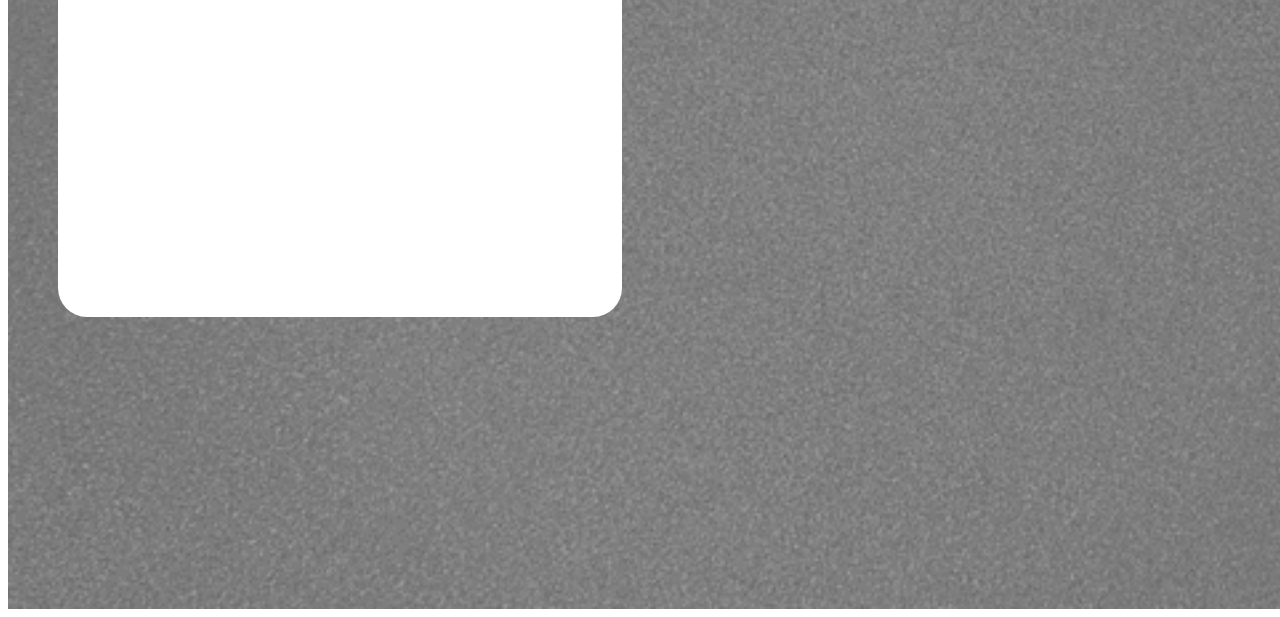
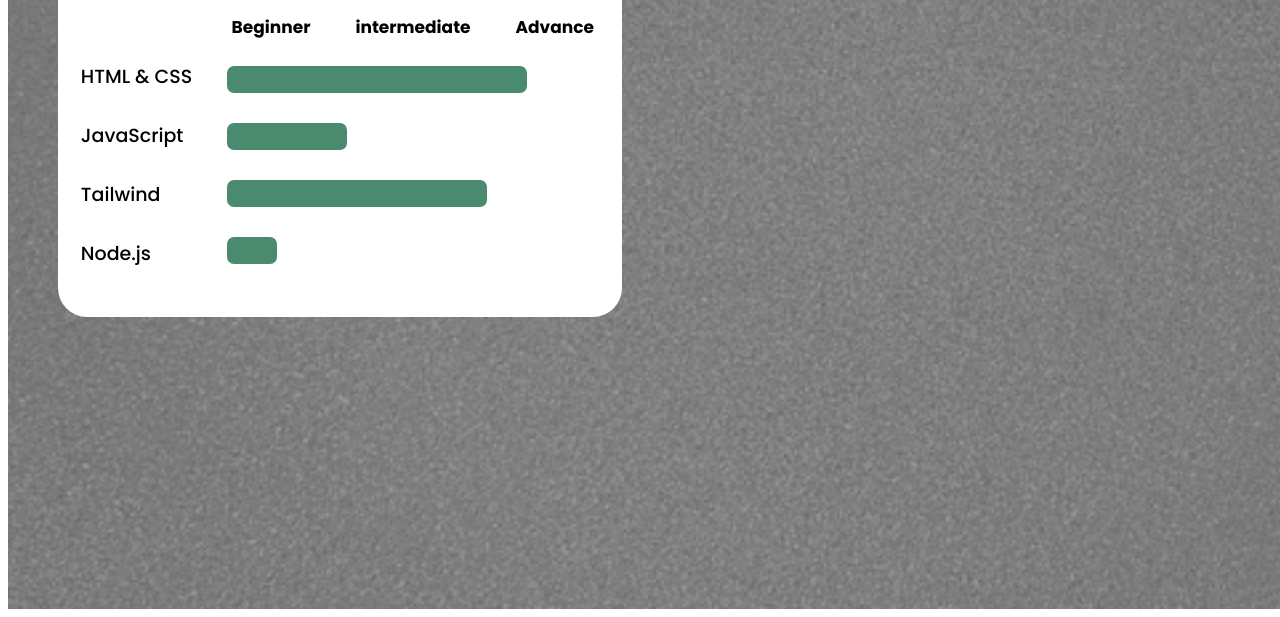
Before and after one commit to Seanjohnferesi/SEAFER25532_FTO2506_GroupB_Seanjohnferesi_SDF_Portfolio_Piece, a plain HTML site: page index.html in a window 1280 px wide. Shown: the part 508-1125 px from the top of the page. Drawn offline with Linux system fonts and the light colour scheme; a web font is replaced by a local one.

Commit message:
added profiency levels and relevant info

```diff
--- a/index.html
+++ b/index.html
@@ -21,7 +21,7 @@
             <div class="profile-info-container">
                 <div class="profile-info">
                     <h1>Sean John Feresi</h1>
-                    <p class="bio">I’m a web development student with intermediate HTML, CSS, and Tailwind CSS skills. I focus on building responsive, clean layouts while improving my JavaScript. With strong attention to detail and a desire to grow, I enjoy crafting user-friendly pages through hands-on learning.</p>
+                    <p class="bio">I'm a web development student with intermediate HTML, CSS, and Tailwind CSS skills. I focus on building responsive, clean layouts while improving my JavaScript. With strong attention to detail and a desire to grow, I enjoy crafting user-friendly pages through hands-on learning.</p>
                 </div>
             </div>
 
@@ -30,6 +30,41 @@
         <div class="proficiency">
             <div class="proficiency-info">
                 <h2>Proficiency</h2>
+
+                <div class="proficiency-stats">
+                    <div class="levels">
+                        <h4 class="beginner">Beginner</h4>
+                        <h4 class="intermediate">intermediate</h4>
+                        <h4 class="advance">Advance</h4>
+                    </div>
+
+
+                    <div class="proficiency-levels">
+
+                        <div class="proficiency-names">
+                            <ul>
+                                <li>HTML & CSS</li>
+                            </ul>
+
+                            <ul>
+                                <li>JavaScript</li>
+                            </ul>
+                            <ul>
+                                <li>Tailwind</li>
+                            </ul>
+                            <ul>
+                                <li>Node.js</li>
+                            </ul>
+                        </div>
+
+                        <div class="proficiency-bars">
+                            <div class="html-css-bar"></div>
+                            <div class="js-bar"></div>
+                            <div class="tailwind-bar"></div>
+                            <div class="node-js-bar"></div>
+                        </div>
+                    </div>
+                </div>
             </div>
         </div>
     </header>
--- a/styles.css
+++ b/styles.css
@@ -10,6 +10,8 @@
     height: 1009px;
     padding: 3.125rem;
 }
+
+@layer profile{
 
 .profile-card{
     display: flex;
@@ -46,6 +48,9 @@
     margin: 0;
     color:#5C5C5C;
 }
+}
+
+@layer proficiency{
 
 .proficiency{
     box-sizing: border-box;
@@ -59,56 +64,65 @@
 
 h2{
     font-weight: 500;
+    font-size: 34px;
+    margin: 0;
+    margin-bottom: 10px;
 }
 
-.proficiency-levels{
+.levels{
     display: flex;
+    font-size: 17px;
     justify-content: end;
 }
 
 .beginner, .intermediate, .advance{
-    margin-left: 50px;
-    line-height: 150%;
+    margin-left: 45px;
+
 }
 
-.proficiency-labels{
+.proficiency-names{
     display: flex;
     flex-direction: column;
-    font-weight: 600;
-    gap: 30px
+    gap: 30px;
+    justify-self: center;
 }
 
-.proficiency-labels > ul{
+.proficiency-names > ul{
     list-style-type: none;
     margin: 0;
+    margin-left: -40px;
     padding: 0;
-    margin-left: 25px;
+    font-weight: 500;
+    font-size: 19px;
 }
 
-.proficiency-section{
-    display: flex;
-   align-items: center;
-   justify-content: space-between;
+.proficiency-levels{
+   display: grid;
+   grid-template-columns: 141px 321px;
+
 }
 
 .proficiency-bars{
     display: flex;
     flex-direction: column;
-    gap: 20px
+    gap: 30px;
+    justify-content: center;
 }
 
 .html-css-bar{
-    width: 200px;
+    width: 300px;
     height: 27px;
     border-radius: 7px;
     background-color: #4A8B70;
+    grid-column: 1/ -1;
 }
 
 .js-bar{
-    width: 230px;
+    width: 120px;
     height: 27px;
     border-radius: 7px;
     background-color: #4A8B70;
+    grid-column: 1/ -1;
 }
 
 .tailwind-bar{
@@ -116,12 +130,19 @@
     height: 27px;
     border-radius: 7px;
     background-color: #4A8B70;
+    grid-column: 1/ -1;
 }
 
 .node-js-bar{
-    width: 100px;
+    width: 50px;
     height: 27px;
     border-radius: 7px;
+    background-color: #4A8B70;
+    grid-column: 1/ -1;
+}
 
-    background-color: #4A8B70;
 }
+
+@layer skills{
+
+}
```
